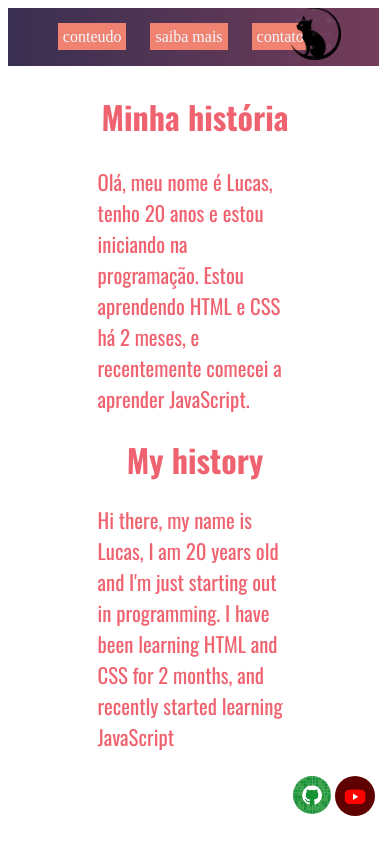
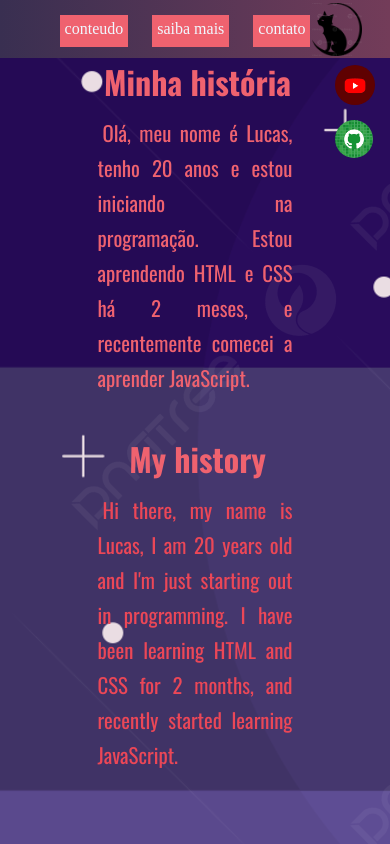
Before and after one commit to LucasLira-dev/lucasportfolio, a plain HTML site: page index.1.html in a window 390 px wide. Drawn offline with nearby package versions, Linux system fonts and the light colour scheme.

Commit message:
atualizaçao do portfolio

```diff
--- a/index.1.html
+++ b/index.1.html
@@ -21,8 +21,10 @@
         <h1>Minha história</h1>
         <p>Olá, meu nome é Lucas, tenho 20 anos e estou iniciando na programação. Estou aprendendo HTML e CSS há 2 meses, e recentemente comecei a aprender JavaScript. </p>
       </section>
+      <section id="ingles">
        <h1> My history</h1>
-       <p> Hi there, my name is Lucas, I am 20 years old and I'm just starting out in programming. I have been learning HTML and CSS for 2 months, and recently started learning JavaScript</p>
+       <p> Hi there, my name is Lucas, I am 20 years old and I'm just starting out in programming. I have been learning HTML and CSS for 2 months, and recently started learning JavaScript.</p>
+       </section>
 
 
       <section>
@@ -38,5 +40,6 @@
       <a href="https://github.com/LucasLira-dev" target="_blank">
       <img class="img2" src="imagens/logo-github.jpg" alt="logo-github"> </a>
       </footer>
+
 </body>
 </html>
--- a/style.css
+++ b/style.css
@@ -3,29 +3,31 @@
 
 @import url('https://fonts.googleapis.com/css2?family=Oswald:wght@200..700&display=swap');
 
+* {
+    margin: 0px;
+    padding: 0px;
+}
 
 
-html {
+body {
+    background-image: url(imagens/2962646-paisagem-bela-noite-com-montanha-e-lago-vetor.jpg);
     width: 100vw;
     height: 100vh;
-
-}
-body {
-    background-image: url(imagens/2962646-paisagem-bela-noite-com-montanha-e-lago-vetor.jpg);
     background-size: cover;
     background-repeat: no-repeat;
+    background-position: center center;
 
 }
  header {
     background-image:linear-gradient(to right, #392F51, #733C59 );
+    width: 100vw;
+    text-align: center;
 
-    width: 95vw;
-
-    text-align: center;
 
  }
 
  nav {
+
     padding: 20px;
     text-align: center;
     display: inline-block;
@@ -37,12 +39,12 @@ body {
  }
 
  nav a {
-
     margin: 10px;
     padding: 5px;
+    padding-bottom: 10px;
     color: aliceblue;
     text-decoration: none;
-    background-color: #F08271;
+    background-color: #EF626F;
     box-sizing: border-box;
  }
 
@@ -73,24 +75,31 @@ body {
      font-weight: 700;
      font-style: normal;
      padding-bottom: 0px;
+     padding-left: 5px;
 }
 
 p {
    color: aquamarine;
+   padding-top: 10px;
    font-family: "Oswald", sans-serif;
      font-optical-sizing: auto;
      font-size: 1.3em;
      font-weight: 400;
      font-style: normal;
+     line-height: 35px;
+     text-align: justify;
+     text-indent: 5px;
 }
 
 
 img {
+
     width: 50px;
     position: absolute;
-    top: -85px;
+    top: -55px;
     left: 99%;
 }
+
 
 #redes {
     box-sizing: border-box;
@@ -102,48 +111,75 @@ img {
     transition: transform 0.5, border 0.5s;
 }
 
+
+
 .img1 {
     border-radius: 50%;
     position: absolute;
-    top: 80px;
+    top: 65px;
     left: 86%;
+
+
 }
 
 .img2 {
     border-radius: 50%;
     position: absolute;
-    top: 150px;
+    top: 120px;
     left: 86%;
+
 }
 
-@media  screen and (max-width: 768px) {
+
+@media  screen and (max-width: 600px) {
    body {
-    background-image: url(imagens/mo);
-    background-size: cover;
+    background-image: url(imagens/mobile.jpg);
+    background-size: auto;
     background-repeat: no-repeat;
+    background-position: left top;
+    height: 100vh;
+    width: 100vw;
    }
 
-    .img1 {
+   img {
+    width: 50px;
+    position: absolute;
+    top: -55px;
+    left: 55vw;
+}
+   .img1 {
     width: 40px;
     border-radius: 50%;
-    position: absolute;
-    top: 92%;
-    left: 86%;
+    position: fixed;
+
+
+
 
 }
 
 .img2 {
     width: 38px;
     border-radius: 50%;
-    position: absolute;
-    top: 92%;
-    left: 75%;
+    position: fixed;
+
+
 
 }
+
+
 
 p {
     color: #EF626F;
 }
 
 
+section#ingles {
+    margin-top: 40px;
+
 }
+
+section#ingles p {
+    color: #eb4757;
+}
+
+}
```
Also changed, not shown: imagens/mobile.jpg (added).
